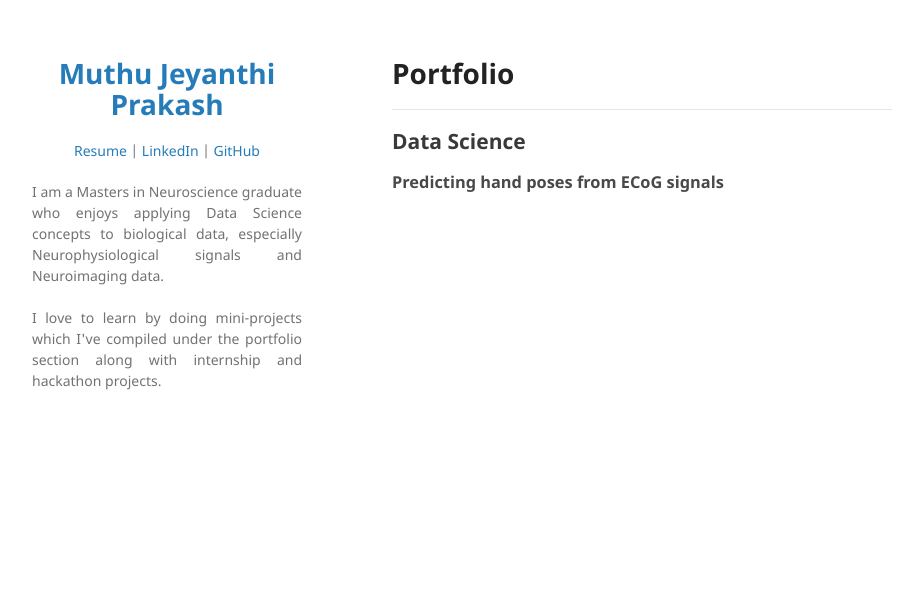
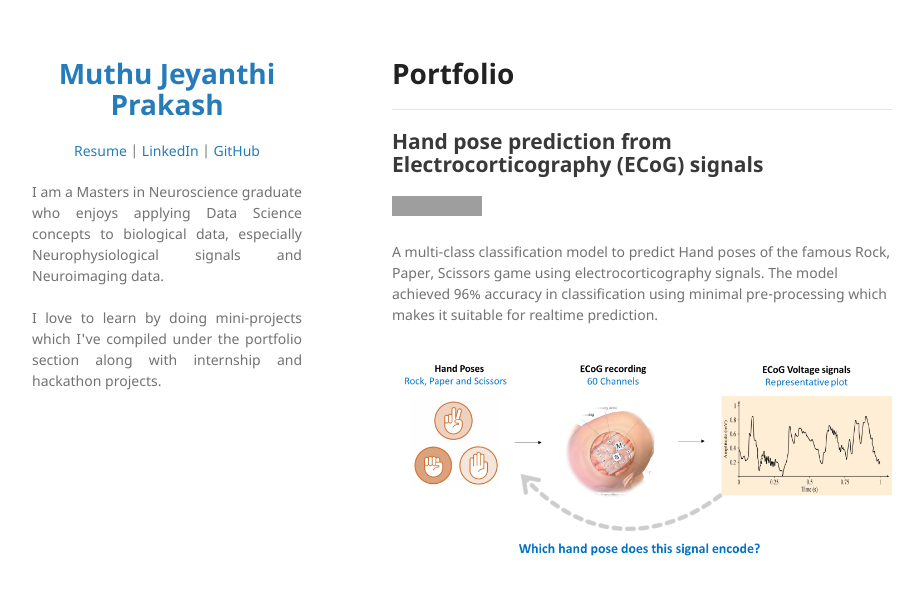
Before and after one commit to Muthu-Jeyanthi/Muthu-Jeyanthi.github.io, a Jekyll site: the page built from index.md, in a window 1280 px wide. Shown: the top 595 px of the page, without its empty margins (178-1101 px from the left). Built offline with Jekyll 4.4.1, drawn with Linux system fonts in a browser that asks for light colours; our own code applies the rules of GitHub Pages for plain Markdown files; grey boxes are pictures that could not be loaded.

Commit message:
Update index.md

```diff
--- a/index.md
+++ b/index.md
@@ -1,5 +1,9 @@
 # Portfolio
 ---
-## Data Science
+## Hand pose prediction from Electrocorticography (ECoG) signals
 
-### Predicting hand poses from ECoG signals
+[![Run in Google Colab](https://img.shields.io/badge/Colab-Run_in_Google_Colab-blue?logo=Google&logoColor=FDBA18)](https://colab.research.google.com/drive/16yHW17_wBuQALTkcY8qOw7K1NHWaGM5-?usp=sharing)
+
+A multi-class classification model to predict Hand poses of the famous Rock, Paper, Scissors game using electrocorticography signals. The model achieved 96% accuracy in classification using minimal pre-processing which makes it suitable for realtime prediction.
+
+<center><img src="assets/img/Ecog_image.png"/></center>
```
